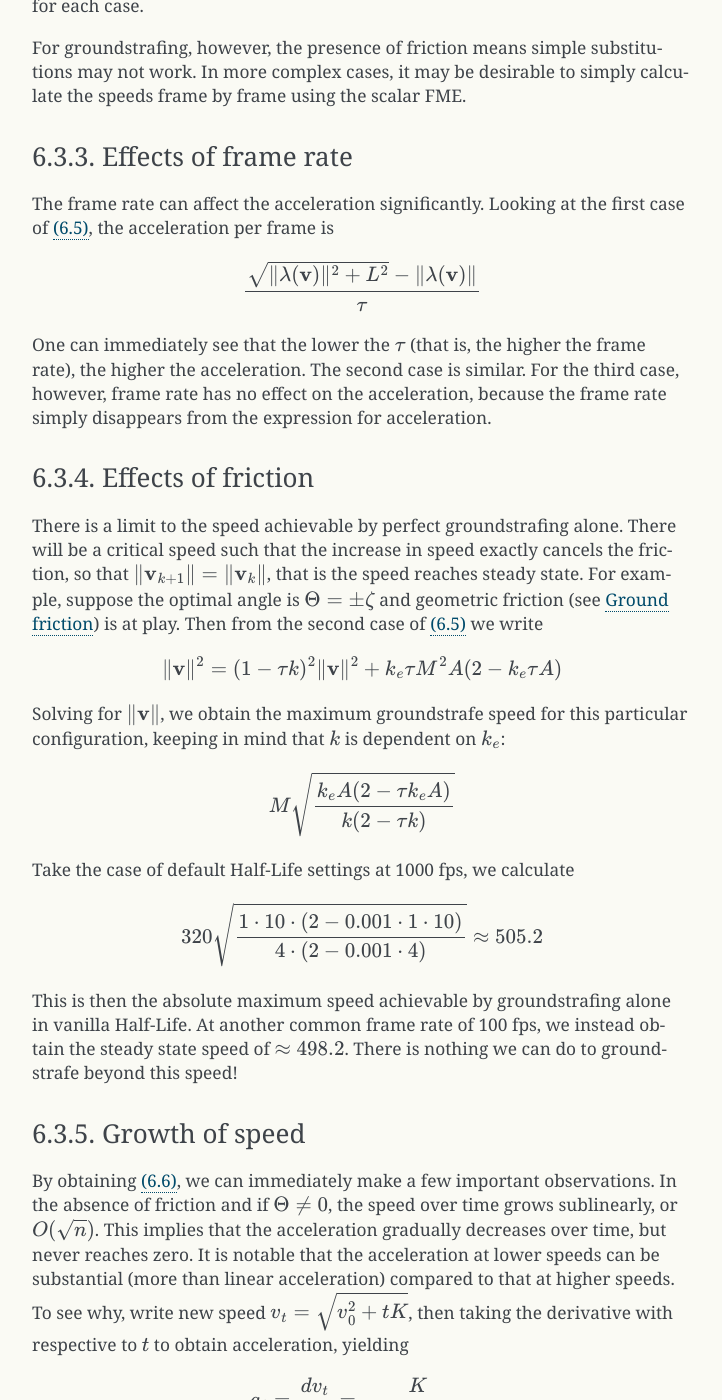
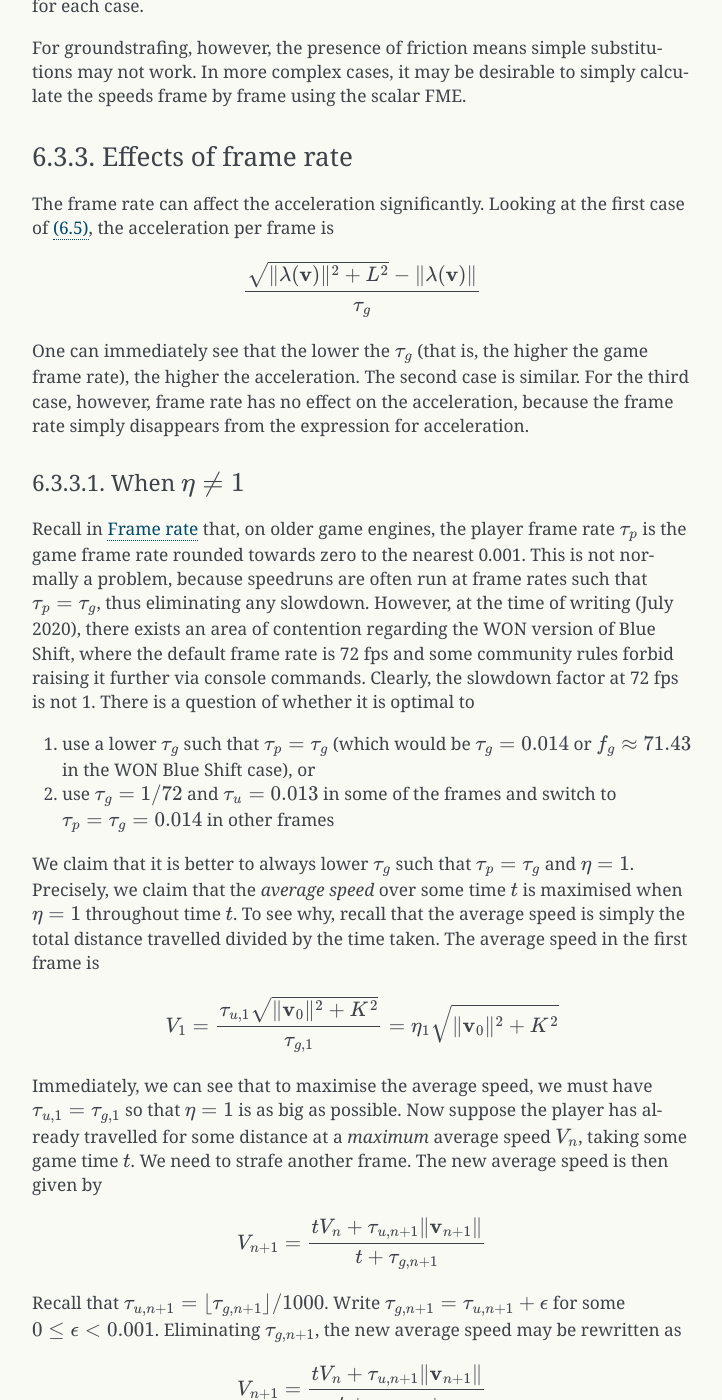
Before and after one commit to Matherunner/hldoc, a Sphinx documentation site: the page built from source/strafing.rst, in a window 1280 px wide and 1400 px high, scrolled down 8626 px. Shown: the whole window, without its empty margins (388-1110 px from the left). Built offline with Sphinx 7.4.7, drawn with Linux system fonts in a browser that asks for light colours; formulas are drawn with MathJax 3; some of the changed text lies outside the part shown.

Commit message:
Add proof by induction for frame rate

```diff
--- a/source/game.rst
+++ b/source/game.rst
@@ -82,6 +82,8 @@
 
    Frame rate dependent slow-down of player movement in older Half-Life engines.
 
+.. FIXME: this is misleading, this implies that on newer engines, the player frame rate is not rounded down. But it still is. It's just that the game also considers frame time remainders.
+
 Suppose the game frame rate is higher than 20 fps. On older game engines, roughly before build 6027, the player frame rate equals the game frame rate rounded towards zero to the nearest 0.001, as mentioned above. Namely, we have
 
 .. math:: \tau_p = \frac{\left\lfloor 1000 \tau_g \right\rfloor}{1000}
--- a/source/strafing.rst
+++ b/source/strafing.rst
@@ -224,9 +224,36 @@
 
 The frame rate can affect the acceleration significantly. Looking at the first case of :eq:`maxaccel speed`, the acceleration per frame is
 
-.. math:: \frac{\sqrt{\lVert\lambda(\mathbf{v})\rVert^2 + L^2} - \lVert\lambda(\mathbf{v})\rVert}{\tau}
+.. math:: \frac{\sqrt{\lVert\lambda(\mathbf{v})\rVert^2 + L^2} - \lVert\lambda(\mathbf{v})\rVert}{\tau_g}
 
-One can immediately see that the lower the :math:`\tau` (that is, the higher the frame rate), the higher the acceleration. The second case is similar. For the third case, however, frame rate has no effect on the acceleration, because the frame rate simply disappears from the expression for acceleration.
+One can immediately see that the lower the :math:`\tau_g` (that is, the higher the game frame rate), the higher the acceleration. The second case is similar. For the third case, however, frame rate has no effect on the acceleration, because the frame rate simply disappears from the expression for acceleration.
+
+.. FIXME: similar to the frame rate section, this is misleading because it implies newer engines do not round tau_p.
+
+.. TODO: maybe should the effect of slowdown in player movement first, then discuss the proof only here
+.. TODO: also need to discuss and prove that tau_p = tau_g when f_p is a divisor of 1000? mention this in player movement maybe
+
+When :math:`\eta \ne 1`
++++++++++++++++++++++++
+
+Recall in :ref:`frame rate` that, on older game engines, the player frame rate :math:`\tau_p` is the game frame rate rounded towards zero to the nearest 0.001. This is not normally a problem, because speedruns are often run at frame rates such that :math:`\tau_p = \tau_g`, thus eliminating any slowdown. However, at the time of writing (July 2020), there exists an area of contention regarding the WON version of Blue Shift, where the default frame rate is 72 fps and some community rules forbid raising it further via console commands. Clearly, the slowdown factor at 72 fps is not 1. There is a question of whether it is optimal to
+
+1. use a lower :math:`\tau_g` such that :math:`\tau_p = \tau_g` (which would be :math:`\tau_g = 0.014` or :math:`f_g \approx 71.43` in the WON Blue Shift case), or
+2. use :math:`\tau_g = 1/72` and :math:`\tau_u = 0.013` in some of the frames and switch to :math:`\tau_p = \tau_g = 0.014` in other frames
+
+We claim that it is better to always lower :math:`\tau_g` such that :math:`\tau_p = \tau_g` and :math:`\eta = 1`. Precisely, we claim that the *average speed* over some time :math:`t` is maximised when :math:`\eta = 1` throughout time :math:`t`. To see why, recall that the average speed is simply the total distance travelled divided by the time taken. The average speed in the first frame is
+
+.. math:: V_1 = \frac{\tau_{u,1} \sqrt{\lVert\mathbf{v}_0\rVert^2 + K^2}}{\tau_{g,1}} = \eta_1 \sqrt{\lVert\mathbf{v}_0\rVert^2 + K^2}
+
+Immediately, we can see that to maximise the average speed, we must have :math:`\tau_{u,1} = \tau_{g,1}` so that :math:`\eta = 1` is as big as possible. Now suppose the player has already travelled for some distance at a *maximum* average speed :math:`V_n`, taking some game time :math:`t`. We need to strafe another frame. The new average speed is then given by
+
+.. math:: V_{n+1} = \frac{tV_n + \tau_{u,n+1} \lVert\mathbf{v}_{n+1}\rVert}{t + \tau_{g,n+1}}
+
+Recall that :math:`\tau_{u,n+1} = \left\lfloor \tau_{g,n+1} \right\rfloor / 1000`. Write :math:`\tau_{g,n+1} = \tau_{u,n+1} + \epsilon` for some :math:`0 \le \epsilon < 0.001`. Eliminating :math:`\tau_{g,n+1}`, the new average speed may be rewritten as
+
+.. math:: V_{n+1} = \frac{tV_n + \tau_{u,n+1} \lVert\mathbf{v}_{n+1}\rVert}{t + \tau_{u,n+1} + \epsilon}
+
+Observe that to maximise :math:`V_{n+1}`, we must have :math:`\epsilon = 0` which implies :math:`\tau_{g,n+1} = \tau_{u,n+1}`. By induction, we have proved our claim stated in the beginning of this section.
 
 Effects of friction
 ~~~~~~~~~~~~~~~~~~~
```
